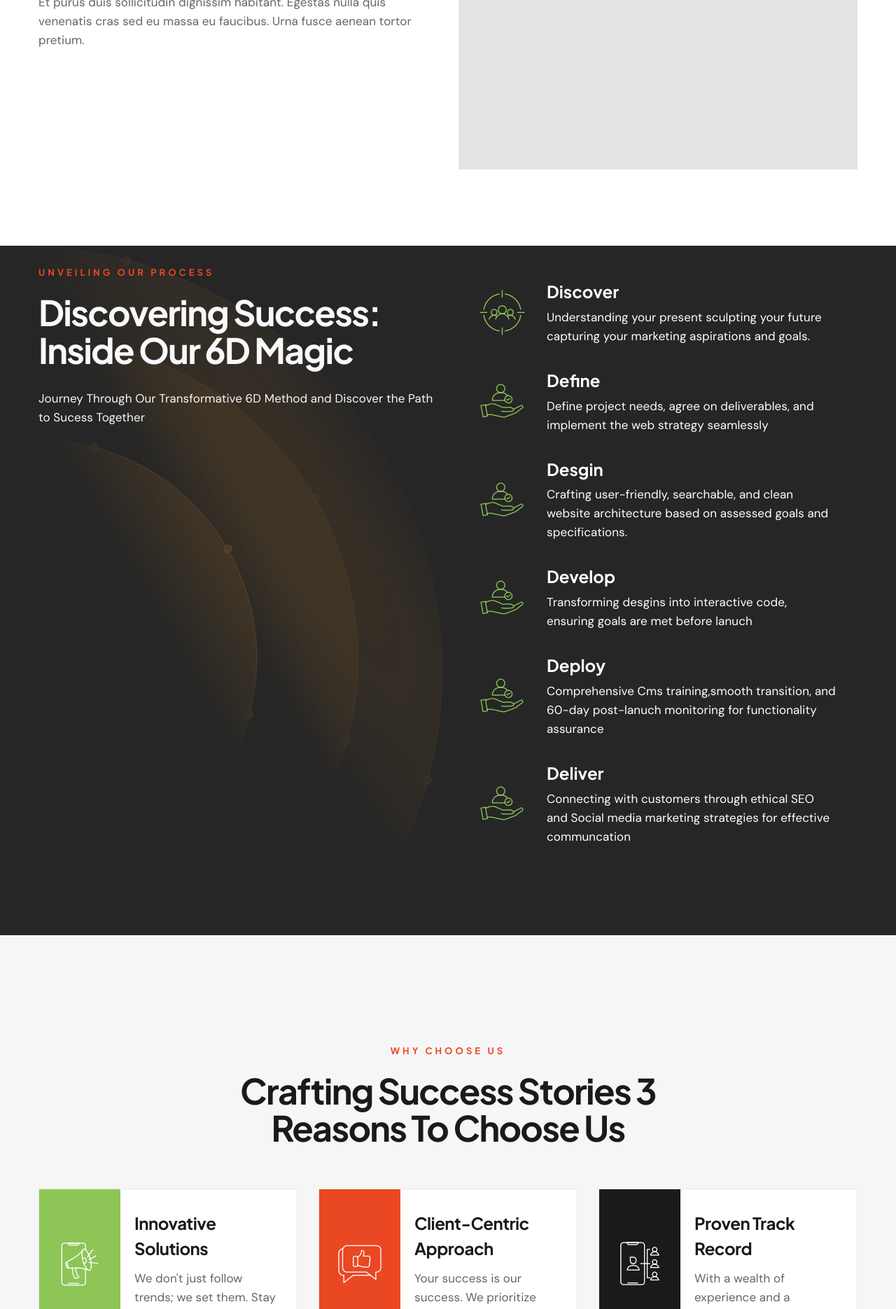
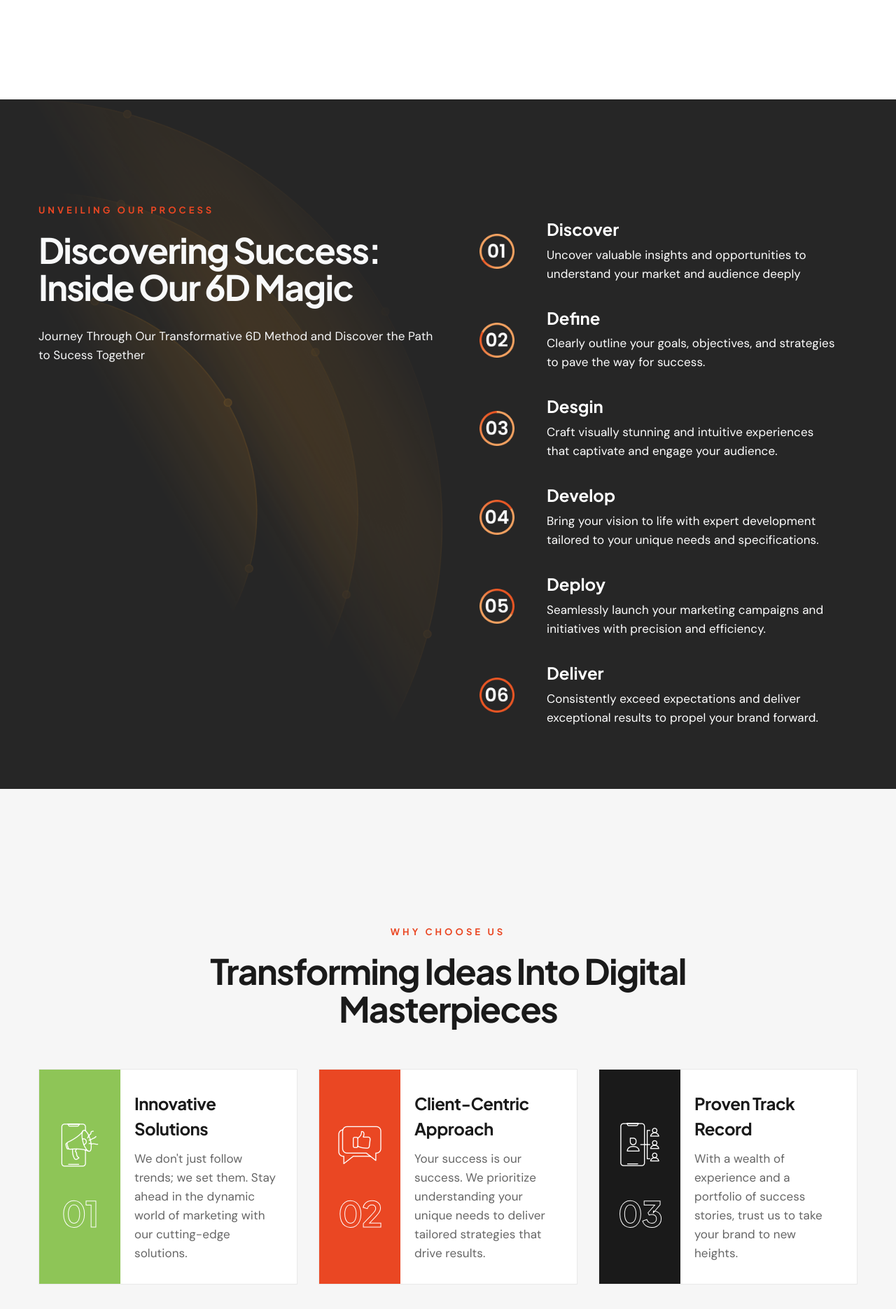
Before and after one commit to DT7Solutions/DT7-advanced, a Django app: page /about/ in a window 1280 px wide. Shown: the part 871-2741 px from the top of the page at 70% size. Run offline with Django 3.2, Linux system fonts and the light colour scheme; some libraries are stand-ins or nearby versions; some web fonts are replaced.

Commit message:
changes done

```diff
--- a/Dt7solution/templates/uifiles/about.html
+++ b/Dt7solution/templates/uifiles/about.html
@@ -41,7 +41,7 @@
                         <div class="about-three__img-box">
                             <div class="about-three__img-box-inner">
                                 <div class="digihub-tilt" data-tilt-options='{ "glare": false, "maxGlare": 0, "maxTilt": 4, "speed": 700, "scale": 1 }'>
-                                    <img src="{% static 'assets/images/about/about-3-1.png' %}" alt="about image" class="about-three__img">
+                                    <img src="{% static 'assets/images/about/about.jpg' %}" alt="about image" class="about-three__img">
                                 </div>
 
 
@@ -53,88 +53,96 @@
             </div><!-- /.container -->
         </section><!-- /.about-three -->
         <!-- About Three End -->
-<!-- About One Start -->
-<section class="about-one pt-0 image-highlight">
+        <section class="about-one image-highlight">
             <div class="container">
                 <div class="about-one__row row">
-            <div class="about-one__col-img col-xl-6 col-lg-9 wow animated fadeInLeft" data-wow-delay="0.1s" data-wow-duration="1500ms">
+                    <div class="about-one__col-img col-xl-6 col-lg-9  order-lg-1 order-1 wow animated fadeInLeft" data-wow-delay="0.1s" data-wow-duration="1500ms">
                         <div class="about-one__content sec-title">
                             <div class="about-one__content-top wow animated fadeIn" data-wow-delay="0.1s" data-wow-duration="1500ms">
                                 <p class="sec-title__top">UNVEILING OUR PROCESS</p>
-                        <h2 class="about-one__heading sec-title__heading  text-light">Discovering Success: Inside Our 6D Magic</h2>
+                                <h2 class="about-one__heading sec-title__heading text-light">Discovering Success: Inside Our 6D Magic</h2>
                                 <p class="about-one__desc text-light">Journey Through Our Transformative 6D Method and Discover the Path to Sucess Together </p>
                             </div><!-- /.about-one__content-top -->
 
                         </div><!-- /.about-one__content -->
                     </div>
-            <div class="about-one__col-content col-xl-6 col-lg-9">
+                    <div class="about-one__col-content col-xl-6 col-lg-9 order-lg-2 order-2">
                         <div class="about-one__content sec-title">
 
                             <div class="about-one__inner container-fluid">
                                 <div class="row">
                                     <div class="col-xl-12 wow animated fadeInRight" data-wow-delay="0.1s" data-wow-duration="1500ms">
                                         <div class="about-one__inner-box">
-                                    <div class="about-one__inner-icon-box">
-                                        <span class="about-one__inner-icon icon-targeted-public"></span>
-                                    </div>
+                                            <!-- <div class="about-one__inner-icon-box">
+                                                <span class="about-one__inner-icon icon-discover" ></span>
+                                            </div> -->
+                                            <a  class="footer-two__article-img-box">
+                                                <img src="{% static 'assets/images/portfolio/one-shape.png' %}" alt="article" class="footer-two__article-img">
+                                                <span class="footer-two__plus icon-plus"></span>
+                                            </a>
                                             <div class="about-one__inner-content">
                                                 <h4 class="about-one__inner-title">Discover</h4>
-                                        <p class="about-one__inner-desc">Understanding your present sculpting your future capturing your marketing aspirations and goals.</p>
+                                                <p class="about-one__inner-desc">Uncover valuable insights and opportunities to understand your market and audience deeply</p>
                                             </div>
                                         </div><!-- /.about-one__inner-box -->
                                     </div>
                                     <div class="col-xl-12 mt-0 wow animated fadeInRight" data-wow-delay="0.2s" data-wow-duration="1500ms">
                                         <div class="about-one__inner-box">
-                                    <div class="about-one__inner-icon-box">
-                                        <span class="about-one__inner-icon icon-user-account"></span>
-                                    </div>
+                                            <a  class="footer-two__article-img-box">
+                                                <img src="{% static 'assets/images/shapes/define.png' %}" alt="article" class="footer-two__article-img">
+                                                <span class="footer-two__plus icon-plus"></span>
+                                            </a>
                                             <div class="about-one__inner-content">
                                                 <h4 class="about-one__inner-title">Define</h4>
-                                        <p class="about-one__inner-desc">Define project needs, agree on deliverables, and implement the web strategy  seamlessly</p>
+                                                <p class="about-one__inner-desc">Clearly outline your goals, objectives, and strategies to pave the way for success.</p>
                                             </div>
                                         </div><!-- /.about-one__inner-box -->
                                     </div>
                                     <div class="col-xl-12 mt-0 wow animated fadeInRight" data-wow-delay="0.2s" data-wow-duration="1500ms">
                                         <div class="about-one__inner-box">
-                                    <div class="about-one__inner-icon-box">
-                                        <span class="about-one__inner-icon icon-user-account"></span>
-                                    </div>
+                                            <a  class="footer-two__article-img-box">
+                                                <img src="{% static 'assets/images/shapes/desgin.png' %}" alt="article" class="footer-two__article-img">
+                                                <span class="footer-two__plus icon-plus"></span>
+                                            </a>
                                             <div class="about-one__inner-content">
                                                 <h4 class="about-one__inner-title">Desgin</h4>
-                                        <p class="about-one__inner-desc">Crafting user-friendly, searchable, and clean website architecture based on assessed goals and specifications.</p>
+                                                <p class="about-one__inner-desc">Craft visually stunning and intuitive experiences that captivate and engage your audience.</p>
                                             </div>
                                         </div><!-- /.about-one__inner-box -->
                                     </div>
                                     <div class="col-xl-12 mt-0 wow animated fadeInRight" data-wow-delay="0.2s" data-wow-duration="1500ms">
                                         <div class="about-one__inner-box">
-                                    <div class="about-one__inner-icon-box">
-                                        <span class="about-one__inner-icon icon-user-account"></span>
-                                    </div>
+                                            <a  class="footer-two__article-img-box">
+                                                <img src="{% static 'assets/images/shapes/develop.png' %}" alt="article" class="footer-two__article-img">
+                                                <span class="footer-two__plus icon-plus"></span>
+                                            </a>
                                             <div class="about-one__inner-content">
                                                 <h4 class="about-one__inner-title">Develop</h4>
-                                        <p class="about-one__inner-desc">Transforming desgins into interactive code, ensuring goals are met before lanuch</p>
+                                                <p class="about-one__inner-desc">Bring your vision to life with expert development tailored to your unique needs and specifications.</p>
                                             </div>
                                         </div><!-- /.about-one__inner-box -->
                                     </div>
                                     <div class="col-xl-12 mt-0 wow animated fadeInRight" data-wow-delay="0.2s" data-wow-duration="1500ms">
                                         <div class="about-one__inner-box">
-                                    <div class="about-one__inner-icon-box">
-                                        <span class="about-one__inner-icon icon-user-account"></span>
-                                    </div>
+                                            <a  class="footer-two__article-img-box">
+                                                <img src="{% static 'assets/images/shapes/deploy.png' %}" alt="article" class="footer-two__article-img">
+                                                <span class="footer-two__plus icon-plus"></span>
+                                            </a>
                                             <div class="about-one__inner-content">
                                                 <h4 class="about-one__inner-title">Deploy</h4>
-                                        <p class="about-one__inner-desc">Comprehensive Cms training,smooth transition, and 60-day post-lanuch monitoring for functionality assurance</p>
+                                                <p class="about-one__inner-desc">Seamlessly launch your marketing campaigns and initiatives with precision and efficiency.</p>
                                             </div>
                                         </div><!-- /.about-one__inner-box -->
                                     </div>
                                     <div class="col-xl-12 mt-0 wow animated fadeInRight" data-wow-delay="0.2s" data-wow-duration="1500ms">
                                         <div class="about-one__inner-box">
-                                    <div class="about-one__inner-icon-box">
-                                        <span class="about-one__inner-icon icon-user-account"></span>
-                                    </div>
+                                            <a  class="footer-two__article-img-box">
+                                                <img src="{% static 'assets/images/shapes/deliver.png' %}" alt="article" class="footer-two__article-img">
+                                                <span class="footer-two__plus icon-plus"></span>
+                                            </a>
                                             <div class="about-one__inner-content">
                                                 <h4 class="about-one__inner-title">Deliver</h4>
-                                        <p class="about-one__inner-desc">Connecting with customers through ethical SEO and Social media marketing strategies for effective communcation </p>
+                                                <p class="about-one__inner-desc">Consistently exceed expectations and deliver exceptional results to propel your brand forward.</p>
                                             </div>
                                         </div><!-- /.about-one__inner-box -->
                                     </div>
@@ -151,7 +159,7 @@
             <div class="container">
                 <div class="service-two__sec-title sec-title wow animated fadeIn" data-wow-delay="0.1s" data-wow-duration="1500ms">
                     <p class="sec-title__top">Why Choose us</p>
-                    <h2 class="service-two__heading sec-title__heading">Crafting Success Stories 3 Reasons to Choose us</h2>
+                    <h2 class="service-two__heading sec-title__heading">Transforming Ideas Into Digital Masterpieces</h2>
                 </div><!-- /.service-two__sec-title -->
                 <div class="row">
                     <div class="col-xl-4 col-lg-6 wow animated fadeInUp" data-wow-delay="0.1s" data-wow-duration="1500ms">
--- a/Dt7solution/templates/uifiles/contact.html
+++ b/Dt7solution/templates/uifiles/contact.html
@@ -189,7 +189,7 @@
                   <a href="blog-details.html" data-hover-image="assets/images/shapes/hover-two.jpg" class="blog-one__img-box digihub-image-hover">
                     <iframe src="https://www.google.com/maps/embed?pb=!1m14!1m8!1m3!1d3828.816650854845!2d80.445161!3d16.33231!3m2!1i1024!2i768!4f13.1!3m3!1m2!1s0x3a358be086d986d3%3A0x258611ac392f948e!2sDT7%20Solutions!5e0!3m2!1sen!2sus!4v1707725494684!5m2!1sen!2sus" width="100%" height="400" style="border:0;" allowfullscreen="" loading="lazy" referrerpolicy="no-referrer-when-downgrade"></iframe>
 
-                  </a><!-- /.blog-one__img-box -->
+                  </a>
                   <div class="blog-one__info-box">
 
                       <h3 class="blog-one__title"><a href="blog-details.html">Guntur</a></h3>
```
Also changed, not shown: Dt7solution/templates/uifiles/home.html (+23 -23 lines), Dt7solution/templates/uifiles/service.html (+16 -17 lines), Dt7solution/static/assets/images/counter/blog-one.png (added), Dt7solution/static/assets/images/counter/blog-three.png (added), Dt7solution/static/assets/images/counter/blog-two.png (added). Lines whose indentation alone changed are shown as unchanged.
